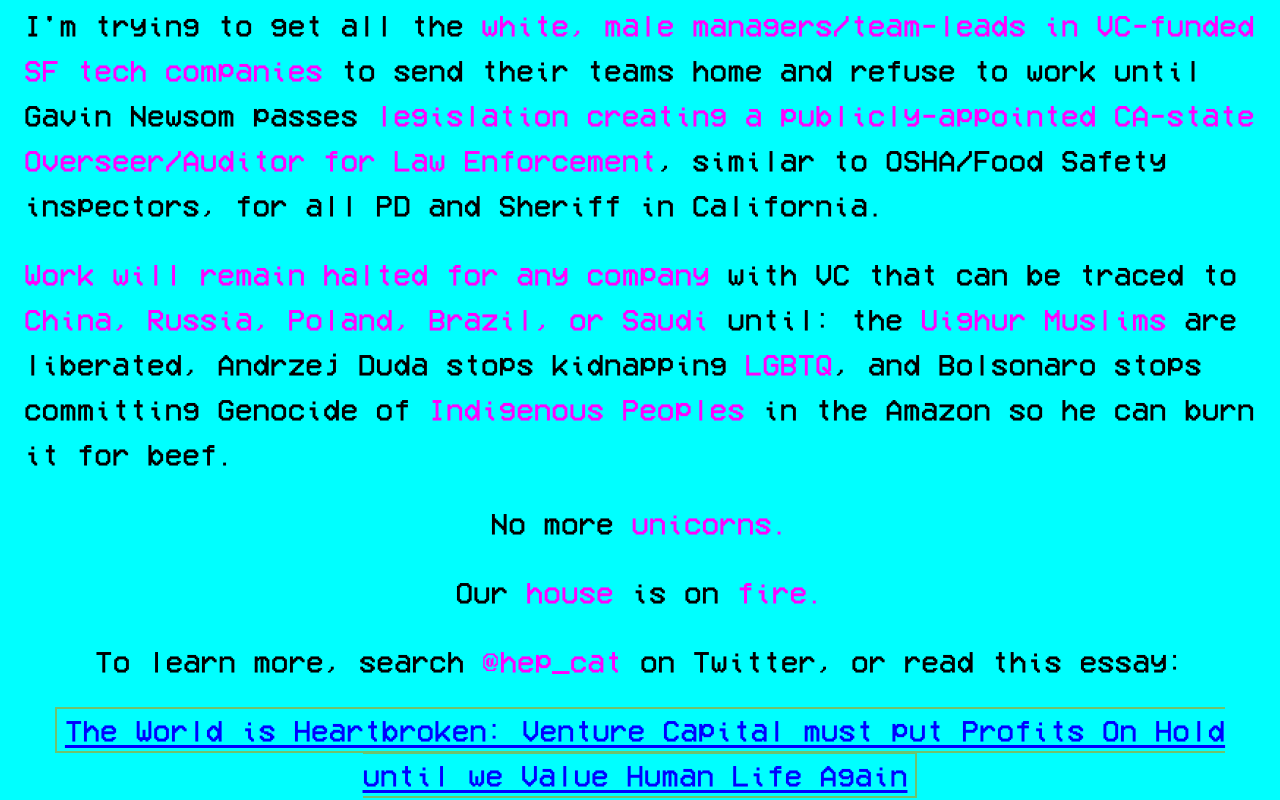
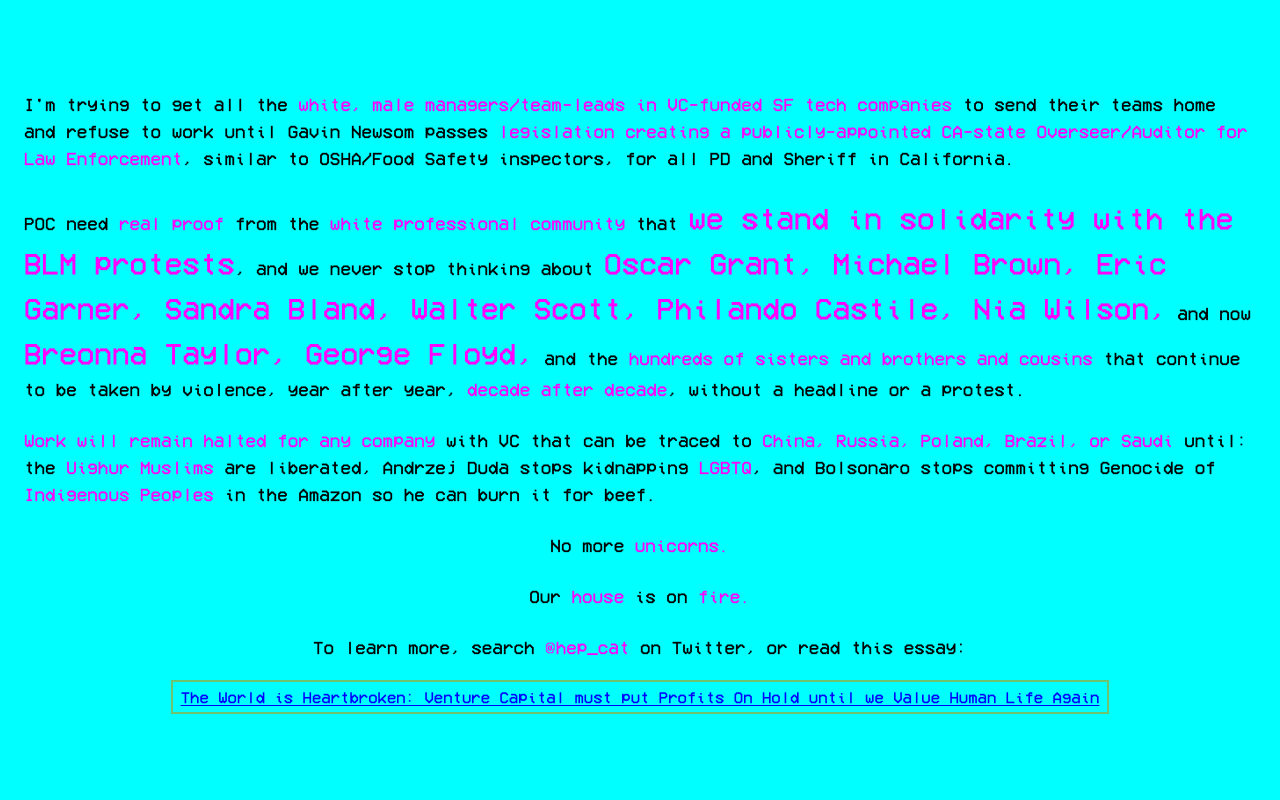
Before and after one commit to TheDripper/notusedyet, a Nuxt app: page / in a window 1280 px wide. Built offline with nearby package versions, Linux system fonts and the light colour scheme.

Commit message:
say their names

```diff
--- a/pages/index.vue
+++ b/pages/index.vue
@@ -1,14 +1,40 @@
 <template>
   <div id="root">
     <div class="slide middle p-6">
-      <p
-        class="subnow black"
-      >I'm trying to get all the <span class="magenta">white, male managers/team-leads in VC-funded SF tech companies</span> to send their teams home and refuse to work until Gavin Newsom passes <span class="magenta">legislation creating a publicly-appointed CA-state Overseer/Auditor for Law Enforcement</span>, similar to OSHA/Food Safety inspectors, for all PD and Sheriff in California.</p>
-      <p class="subnow black"><span class="magenta">Work will remain halted for any company</span> with VC that can be traced to <span class="magenta">China, Russia, Poland, Brazil, or Saudi</span> until: the <span class="magenta">Uighur Muslims</span> are liberated, Andrzej Duda stops kidnapping <span class="magenta">LGBTQ</span>, and Bolsonaro stops committing Genocide of <span class="magenta">Indigenous Peoples</span> in the Amazon so he can burn it for beef.</p>
-      <p class="subnow">No more <span class="magenta">unicorns.</span></p>
-      <p class="subnow">Our <span class="magenta">house</span> is on <span class="magenta">fire.</span></p>
-      <p class="subnow">To learn more, search <span class="magenta">@hep_cat</span> on Twitter, or read this essay:</p>
-      <h1 class="subnow text-center">
+      <p class=" black">
+        I'm trying to get all the
+        <span
+          class="magenta"
+        >white, male managers/team-leads in VC-funded SF tech companies</span> to send their teams home and refuse to work until Gavin Newsom passes
+        <span
+          class="magenta"
+        >legislation creating a publicly-appointed CA-state Overseer/Auditor for Law Enforcement</span>, similar to OSHA/Food Safety inspectors, for all PD and Sheriff in California.
+      </p>
+      <p>
+        POC need <span class="magenta">real proof</span> from the <span class="magenta">white professional community</span> that
+        <span class="subnow magenta">we stand in solidarity with the BLM protests</span>, and we never stop thinking about <span class="magenta subnow">Oscar Grant, Michael Brown, Eric Garner, Sandra Bland, Walter Scott, Philando Castile, Nia Wilson,</span> and now <span class="magenta subnow">Breonna Taylor, George Floyd,</span> and the <span class="magenta">hundreds of sisters and brothers and cousins</span> that continue to be taken by violence, year after year, <span class="magenta">decade after decade</span>, without a headline or a protest.
+      </p>
+      <p class=" black">
+        <span class="magenta">Work will remain halted for any company</span> with VC that can be traced to
+        <span class="magenta">China, Russia, Poland, Brazil, or Saudi</span> until: the
+        <span class="magenta">Uighur Muslims</span> are liberated, Andrzej Duda stops kidnapping
+        <span class="magenta">LGBTQ</span>, and Bolsonaro stops committing Genocide of
+        <span class="magenta">Indigenous Peoples</span> in the Amazon so he can burn it for beef.
+      </p>
+      <p class="">
+        No more
+        <span class="magenta">unicorns.</span>
+      </p>
+      <p class="">
+        Our
+        <span class="magenta">house</span> is on
+        <span class="magenta">fire.</span>
+      </p>
+      <p class="">
+        To learn more, search
+        <span class="magenta">@hep_cat</span> on Twitter, or read this essay:
+      </p>
+      <h1 class=" text-center">
         <a
           href="/rip-bam-house-on-fire"
         >The World is Heartbroken: Venture Capital must put Profits On Hold until we Value Human Life Again</a>
```
